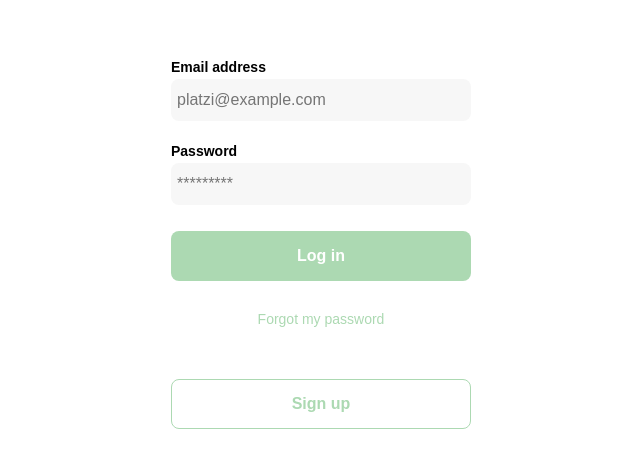
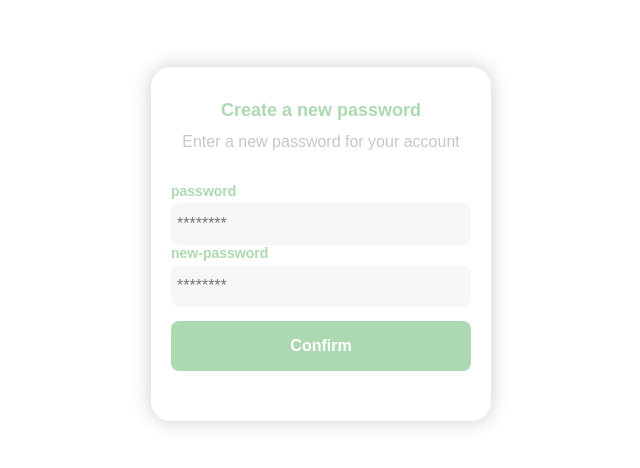
Before and after one commit to widacasan/Store, a React (Create React App) app: page / in a window 1280 px wide. Shown: the part 156-624 px from the top of the page, without its empty margins (319-959 px from the left). Built offline with nearby package versions, Linux system fonts and the light colour scheme.

Commit message:
Revert "Agrego componente loginPage y elimine los de Password"

```diff
--- a/src/App.js
+++ b/src/App.js
@@ -1,11 +1,11 @@
-import React from 'react';
-import LoginPage from './components/LoginPage';
-
-
+import React from "react";
+import "./App.css";
+import LoginForm from "./components/LoginForm";
+import './components/styles.css';
 function App() {
   return (
-    <div>
-      <LoginPage />
+    <div className="login">
+      <LoginForm />
     </div>
   );
 }
--- a/src/components/LoginForm.js
+++ b/src/components/LoginForm.js
@@ -1,49 +1,23 @@
-import React, { useState } from 'react';
+import React from "react";
+import TextInput from "./TextInput";
 
-function LoginForm() {
-  const [email, setEmail] = useState('');
-  const [password, setPassword] = useState('');
 
-  const handleSubmit = (event) => {
-    event.preventDefault();
-    console.log('Email:', email);
-    console.log('Password:', password);
-  };
-
+const LoginForm = () => {
   return (
-    <div className="form-container">
+    <div className="from-container">
       <img src="./logos/logo_yard_sale.svg" alt="logo" className="logo" />
 
-      <form className="form" onSubmit={handleSubmit}>
-        <label htmlFor="email" className="label">Email address</label>
-        <input
-          type="text"
-          id="email"
-          placeholder="platzi@example.com"
-          className="input input-email"
-          value={email}
-          onChange={(event) => setEmail(event.target.value)}
-        />
+      <h1 className="title">Create a new password</h1>
+      <p className="subtitle">Enter a new password for your account</p>
 
-        <label htmlFor="password" className="label">Password</label>
-        <input
-          type="password"
-          id="password"
-          placeholder="*********"
-          className="input input-password"
-          value={password}
-          onChange={(event) => setPassword(event.target.value)}
-        />
+      <form action="/" className="from">
+        <TextInput label="password" placeholder="********" type="password" />
+        <TextInput label="new-password" placeholder="********" type="password" />
 
-        <input type="submit" value="Log in" className="primary-button login-button" />
-
-        <a href="/">Forgot my password</a>
+        <input type="submit" value="Confirm" className="primary-button login-button" />
       </form>
-
-
-      <button className="secondary-button signup-button">Sign up</button>
     </div>
   );
-}
+};
 
 export default LoginForm;
--- a/src/components/LoginPage.js
+++ /dev/null
@@ -1,13 +0,0 @@
-import React from 'react';
-import LoginForm from './LoginForm';
-import './styles.css';
-
-function LoginPage() {
-  return (
-    <div className="login">
-      <LoginForm />
-    </div>
-  );
-}
-
-export default LoginPage;
--- a/src/components/styles.css
+++ b/src/components/styles.css
@@ -12,6 +12,7 @@
   body {
     margin: 0;
     font-family: 'Quicksand', sans-serif;
+    background: linear-gradient(50deg, #ffffff, #ffffff);
   }
 
   .login {
@@ -21,10 +22,14 @@ body {
     place-items: center;
   }
 
-.form-container {
+  .from-container {
     display: grid;
     grid-template-rows: auto 1fr auto;
     width: 300px;
+    background-color: rgba(255, 255, 255, 0.8);
+    border-radius: 20px;
+    padding: 20px;
+    box-shadow: 0px 0px 20px rgba(0, 0, 0, 0.2);
   }
 
   .logo {
@@ -34,23 +39,32 @@ body {
     display: none;
   }
 
-.form {
+  .title {
+    font-size: var(--lg);
+    margin-bottom: 12px;
+    text-align: center;
+    color: var(--hospital-green);
+  }
+
+  .subtitle {
+    color: var(--very-light-pink);
+    font-size: var(--md);
+    font-weight: 300;
+    margin-top: 0;
+    margin-bottom: 32px;
+    text-align: center;
+  }
+
+  .from {
     display: flex;
     flex-direction: column;
-}
-
-.form a {
-  color: var(--hospital-green);
-  font-size: var(--sm);
-  text-align: center;
-  text-decoration: none;
-  margin-bottom: 52px;
   }
 
   .label {
     font-size: var(--sm);
     font-weight: bold;
     margin-bottom: 4px;
+    color: var(--hospital-green);
   }
 
   .input {
@@ -60,11 +74,7 @@ body {
     height: 30px;
     font-size: var(--md);
     padding: 6px;
-  margin-bottom: 12px;
-}
-
-.input-email {
-  margin-bottom: 22px;
+    color: var(--black);
   }
 
   .primary-button {
@@ -77,18 +87,11 @@ body {
     font-size: var(--md);
     font-weight: bold;
     height: 50px;
+    transition: background-color 0.3s ease;
   }
 
-.secondary-button {
-  background-color: var(--white);
-  border-radius: 8px;
-  border: 1px solid var(--hospital-green);
-  color: var(--hospital-green);
-  width: 100%;
-  cursor: pointer;
-  font-size: var(--md);
-  font-weight: bold;
-  height: 50px;
+  .primary-button:hover {
+    background-color: #67D4FF;
   }
 
   .login-button {
@@ -100,10 +103,4 @@ body {
     .logo {
       display: block;
     }
-  .secondary-button {
-    width: 300px;
-    position: absolute;
-    bottom: 0;
-    margin-bottom: 24px;
   }
-}
```
Lines whose indentation alone changed are shown as unchanged.
